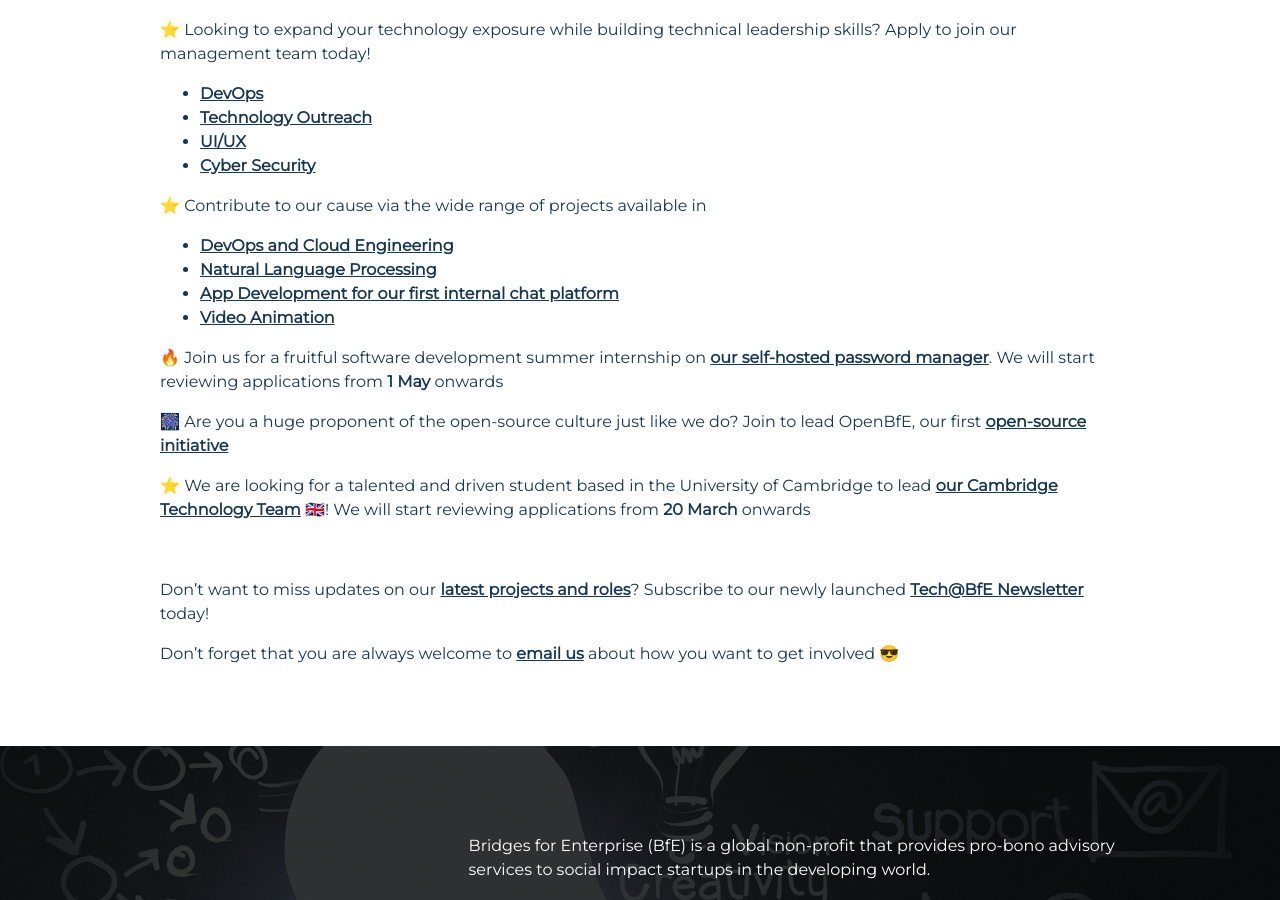
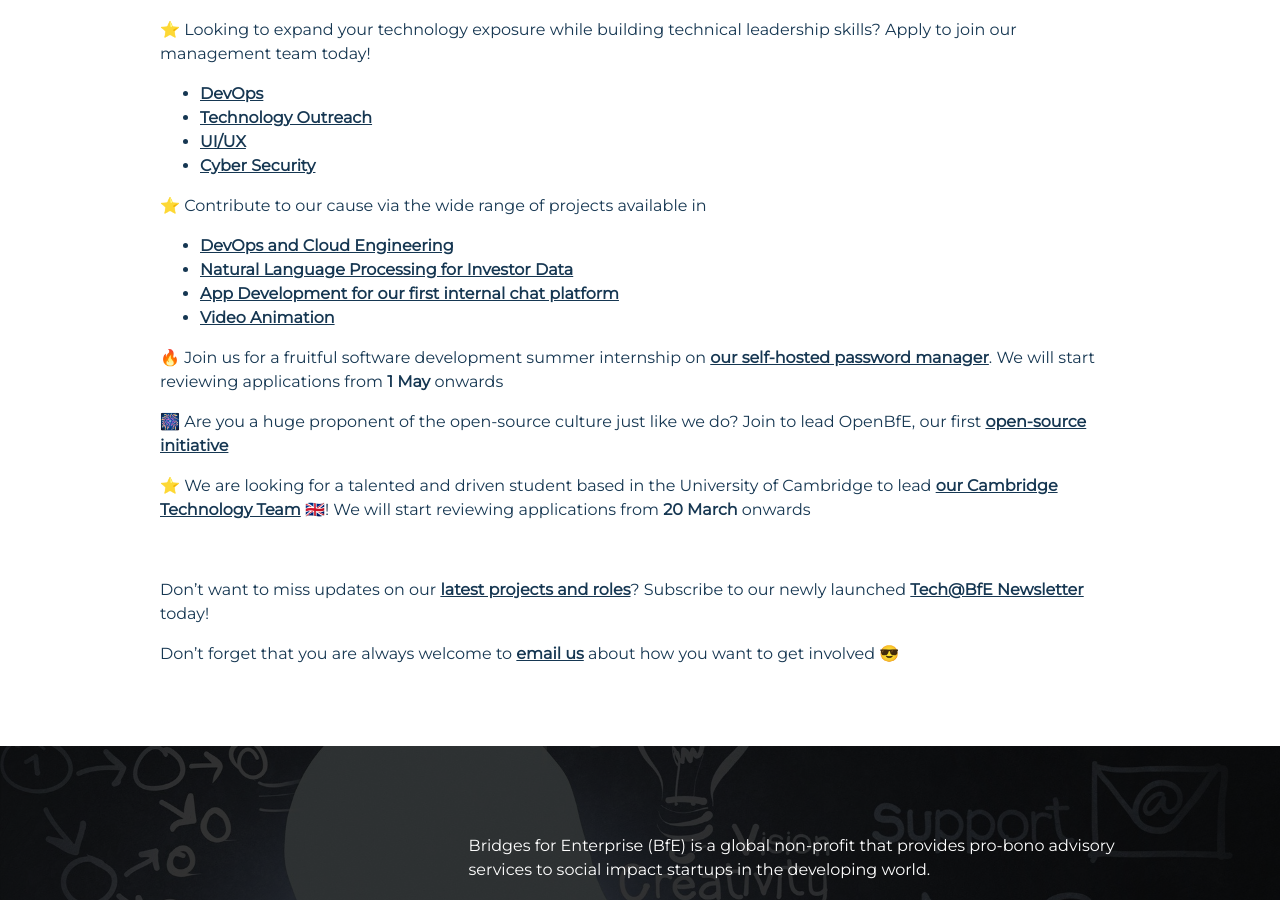
Before and after one commit to BfE-Technology/BfE-Technology.github.io, a Jekyll site: the page built from index.md, in a window 1280 px wide and 900 px high, scrolled down 1159 px. Built offline with Jekyll 4.4.1, drawn with Linux system fonts in a browser that asks for light colours; nearby versions of some CDN libraries.

Commit message:
Update index.md

```diff
--- a/index.md
+++ b/index.md
@@ -22,7 +22,7 @@ layout: default
 
 ⭐ Contribute to our cause via the wide range of projects available in
 - <a href="https://opps.bridgesforenterprise.com/global/technology/DevOps-Project/" target="_blank">DevOps and Cloud Engineering</a>
-- <a href="https://opps.bridgesforenterprise.com/global/cambridge/singapore/new%20york/rotterdam/vancouver/technology/InvestorSelector-NLP-Project/" target="_blank">Natural Language Processing</a>
+- <a href="https://opps.bridgesforenterprise.com/global/cambridge/singapore/new%20york/rotterdam/vancouver/technology/InvestorSelector-NLP-Project/" target="_blank">Natural Language Processing for Investor Data</a>
 - <a href="https://opps.bridgesforenterprise.com/global/technology/RocketChat-Project/" target="_blank">App Development for our first internal chat platform</a>
 - <a href="https://opps.bridgesforenterprise.com/global/communications/outreach/technology/VideoAnimation-Project/" target="_blank">Video Animation</a>
 
```
